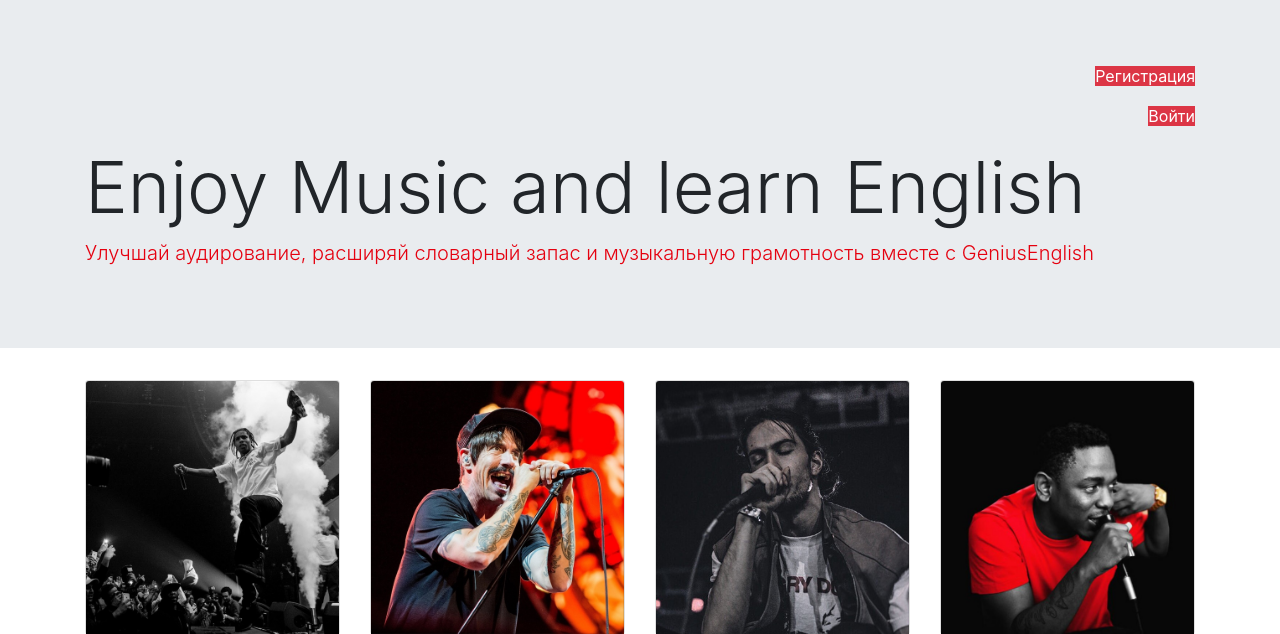
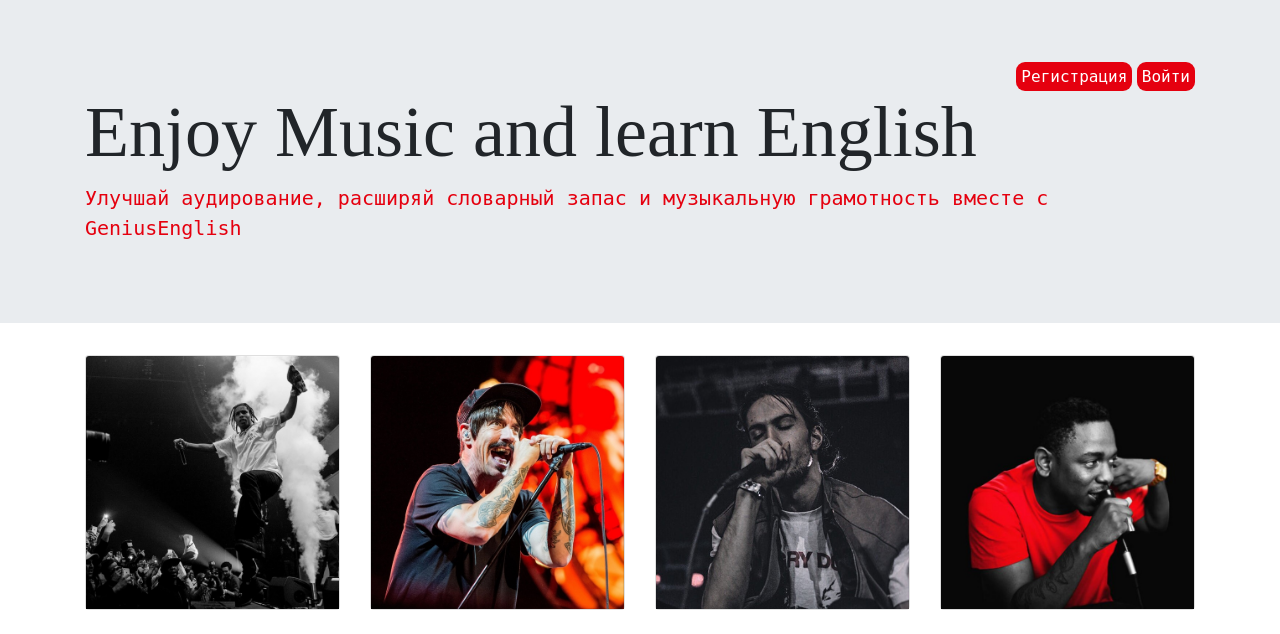
Before and after one commit to real-og/course, a Flask app: page / in a window 1280 px wide. Shown: the top 634 px of the page. Run offline with Flask 2, Linux system fonts and the light colour scheme; some libraries are stand-ins or nearby versions.

Commit message:
finish start page

```diff
--- /dev/null
+++ b/static/css/button.css
@@ -0,0 +1,8 @@
+.my-btn {
+    background-color: #E5000F;
+    color: white;
+    padding: 5px 5px;
+    text-decoration: none;
+    border-radius: 9px;
+    font-family: Andale Mono, monospace;
+  }
--- a/templates/base.html
+++ b/templates/base.html
@@ -3,7 +3,8 @@
 <head>
     <meta charset="utf-8">
     <meta name="viewport" content="width=device-width, initial-scale=1, shrink-to-fit=no">
-    <link rel="stylesheet" href="https://stackpath.bootstrapcdn.com/bootstrap/4.5.0/css/bootstrap.min.css" integrity="sha384-9aIt2nRpC12Uk9gS9baDl411NQApFmC26EwAOH8WgZl5MYYxFfc+NcPb1dKGj7Sk" crossorigin="anonymous">
+    <link rel="stylesheet" href="../static/css/styles2.css">
+	<link rel="stylesheet" href="https://stackpath.bootstrapcdn.com/bootstrap/4.5.0/css/bootstrap.min.css" integrity="sha384-9aIt2nRpC12Uk9gS9baDl411NQApFmC26EwAOH8WgZl5MYYxFfc+NcPb1dKGj7Sk" crossorigin="anonymous">
 </head>
 
 	<body>
--- a/templates/rating.html
+++ b/templates/rating.html
@@ -18,7 +18,7 @@
         <tbody>
         {% for user in users %}
             <tr>
-                <th scope="row">1</th>
+                <td class="count"></th>
                 <td>{{user[0]}}</td>
                 <td>{{user[1]}}</td>
             </tr>
--- a/templates/welcome.html
+++ b/templates/welcome.html
@@ -1,17 +1,23 @@
-{% extends 'base.html' %}
+<!DOCTYPE html>
+<html lang="ru">
 
-{% block content %}
-{{ super() }}
+<head>
+  <meta charset="utf-8">
+  <meta name="viewport" content="width=device-width, initial-scale=1, shrink-to-fit=no">
+  <link rel="stylesheet" href="../static/css/button.css">
+  <link rel="stylesheet" href="https://stackpath.bootstrapcdn.com/bootstrap/4.5.0/css/bootstrap.min.css"
+    integrity="sha384-9aIt2nRpC12Uk9gS9baDl411NQApFmC26EwAOH8WgZl5MYYxFfc+NcPb1dKGj7Sk" crossorigin="anonymous">
+</head>
+
+<body>
   <div class="jumbotron jumbotron-fluid">
     <div class="container">
-        <p style="text-align:right" >
-            <a class="btn-danger" href="/register" role="button">Регистрация</a>
-        </p>
-        <p style="text-align:right" >
-            <a class="btn-danger" href="/login" role="button">Войти</a>
-        </p>
-        <h1 class="display-3">Enjoy Music and learn English</h1>
-        <p class="lead" style="color: #E5000F">
+      <div style="text-align: right">
+        <a class="my-btn" href="/register" role="button">Регистрация</a>
+        <a class="my-btn" href="/login" role="button">Войти</a>
+      </div>
+      <h1 class="display-3" style="font-family: Andale Mono">Enjoy Music and learn English</h1>
+      <p class="lead" style="color: #E5000F; font-family: Andale Mono, monospace">
         Улучшай аудирование, расширяй словарный запас и музыкальную грамотность вместе с GeniusEnglish
       </p>
     </div>
@@ -41,9 +47,13 @@
     </div>
   </div>
   <div style="width: 51%; padding: 6%; font-family: Andale Mono, monospace; color: #E5000F; font-size: 150%;">
-    <p class="text-left">Регистрируйся, чтобы получить возможность примкнуть к людям, которые не тратят время на заучивание грамматики, а познают разговорный английский, слэнг</p>
+    <p class="text-left">Регистрируйся, чтобы получить возможность примкнуть к людям, которые не тратят время на
+      заучивание грамматики, а познают разговорный английский, слэнг</p>
   </div>
   <div style="padding-left: 51%; padding-right: 6%; font-family: Andale Mono, monospace; font-size: 150%;">
-    <p class="text-left">Знакомься со слэнгом, разговорным и уличным языков благодаря разборам специалистов. Тренируй слова и делись достижениями с друзьями.</p>
+    <p class="text-left">Знакомься со слэнгом, разговорным и уличным языков благодаря разборам специалистов. Тренируй
+      слова и делись достижениями с друзьями.</p>
   </div>
-{% endblock %}
+</body>
+
+</html>
```
Also changed, not shown: static/css/styles2.css (added, +16 -0 lines). Lines whose indentation alone changed are shown as unchanged.
